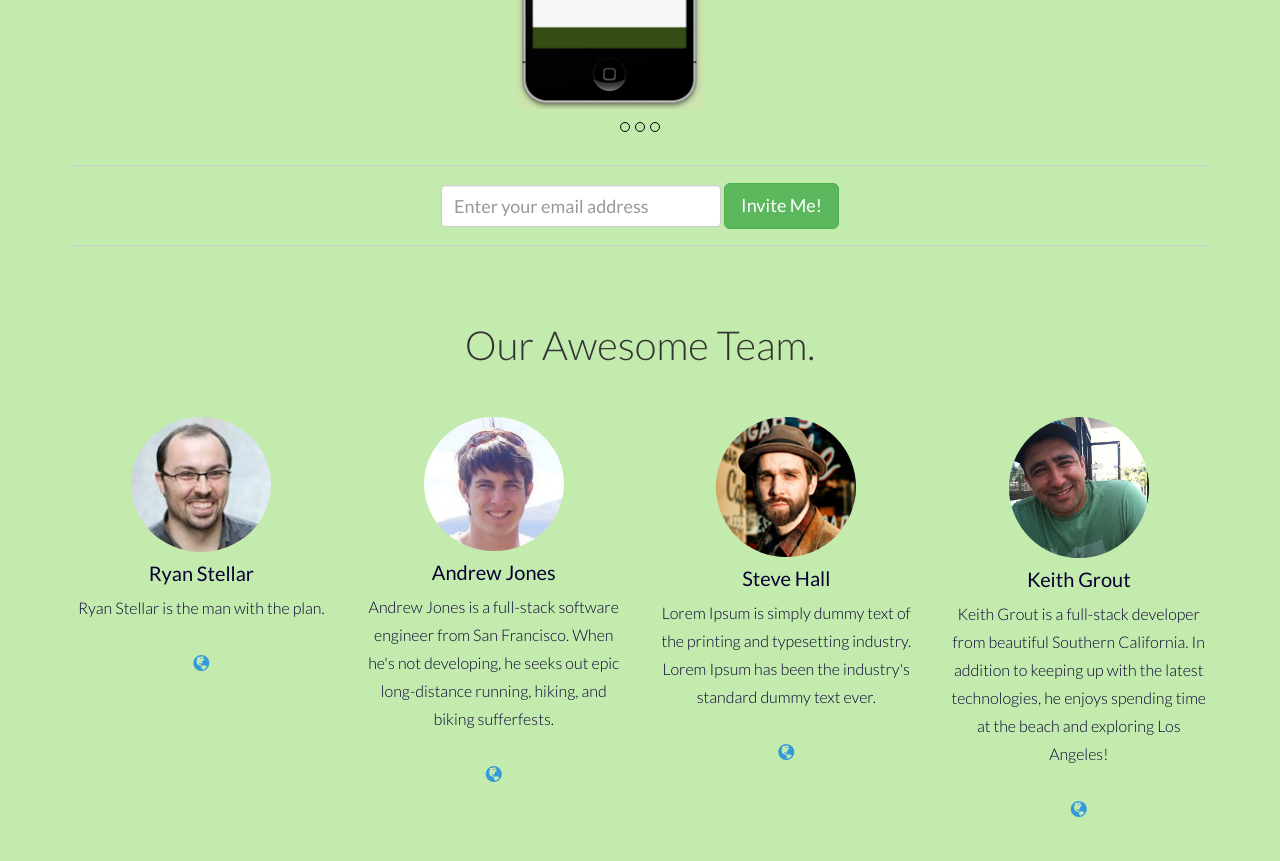
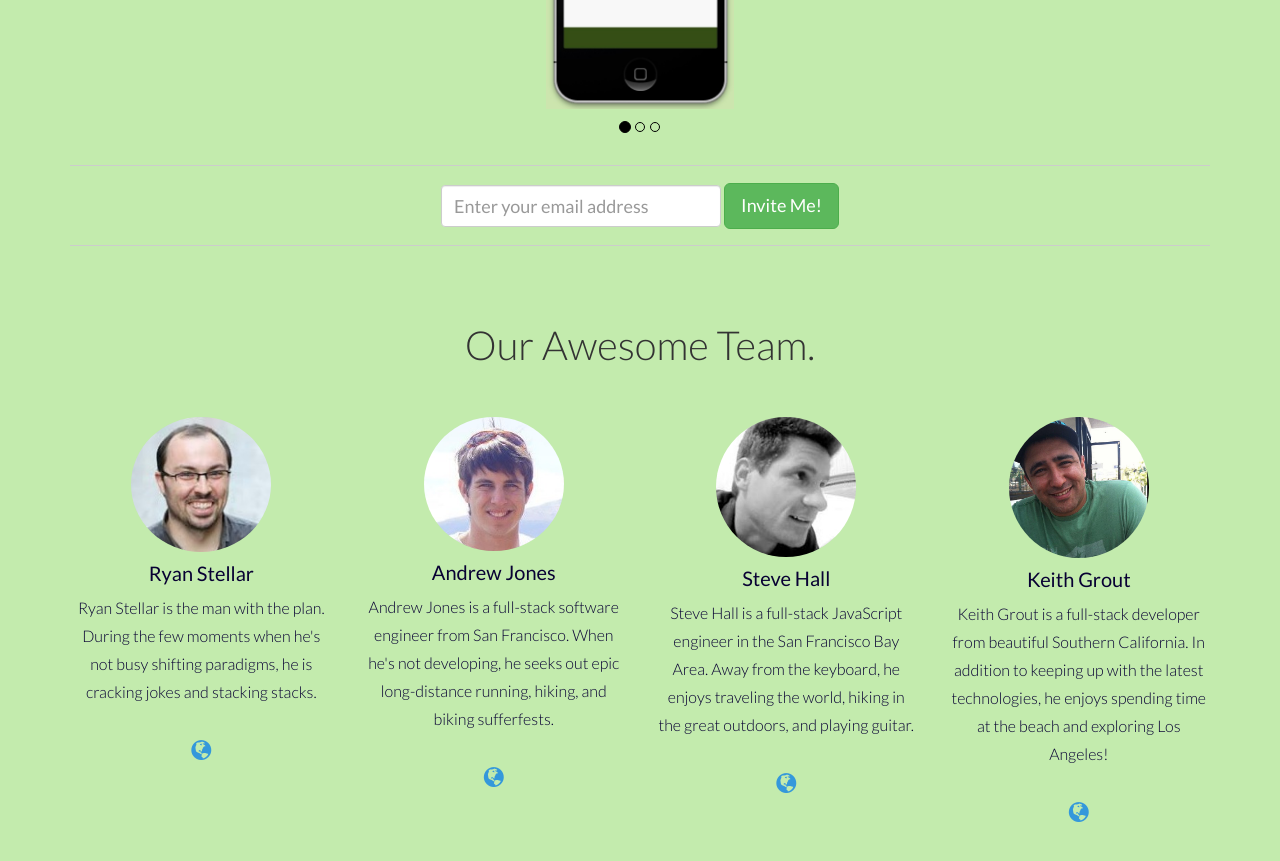
Before and after one commit to acjones617/HappyMeterLanding, a plain HTML site: page index.html in a window 1280 px wide. Shown: the part 2220-3081 px from the top of the page. Drawn offline with nearby package versions, Linux system fonts and the light colour scheme.

Commit message:
Adds Steve Hall and Ryan Stellar bio and pictures

```diff
--- a/assets/css/main.css
+++ b/assets/css/main.css
@@ -207,3 +207,7 @@ p {
   font-weight: 350;
   color: #080033;
 }
+
+.glyphicon {
+  font-size: 20px;
+}
--- a/assets/js/landing.js
+++ b/assets/js/landing.js
@@ -4,5 +4,3 @@ $('body').append(
 src="http://i.imgur.com/x86kKmF.png" \
 alt="Built at Hack Reactor"> \
 </a>');
-
-console.log('an');
--- a/index.html
+++ b/index.html
@@ -49,6 +49,10 @@
     </div> -->
 
 <!--/.nav-collapse -->
+  <!-- Created at Hack Reactor Banner -->
+  <a href="http://hackreactor.com">
+    <img style="position: fixed; top: 0; right: 0; border: 0;" src="http://i.imgur.com/x86kKmF.png" alt="Built at Hack Reactor">
+  </a>
 
 	<div id="headerwrap">
 		<div class="container">
@@ -138,10 +142,10 @@ What would it be like to work for a company that truly understands the needs of
 			</div>
 		</div><!-- /row -->
 
-		<! -- CAROUSEL -->
+		<!-- CAROUSEL -->
 		<div class="row mt centered">
 			<div class="col-lg-6 col-lg-offset-3">
-				<div id="carousel-example-generic" class="carousel slide" data-ride="carousel">
+				<div id="carousel-example-generic" class="carousel slide" data-ride="carousel" data-interval="6000">
           <!-- Wrapper for slides -->
           <div class="carousel-inner">
             <div class="item active">
@@ -160,7 +164,13 @@ What would it be like to work for a company that truly understands the needs of
 				    <li data-target="#carousel-example-generic" data-slide-to="1"></li>
 				    <li data-target="#carousel-example-generic" data-slide-to="2"></li>
 				  </ol>
-
+          <!-- Arrow controls  -->
+				  <!-- <a class="left carousel-control" href="#carousel-example-generic" data-slide="prev">
+            <span class="glyphicon glyphicon-chevron-left"></span>
+          </a>
+          <a class="right carousel-control" href="#carousel-example-generic" data-slide="next">
+            <span class="glyphicon glyphicon-chevron-right"></span>
+          </a> -->
         </div>
 			</div><!-- /col-lg-8 -->
 		</div><!-- /row -->
@@ -193,7 +203,7 @@ What would it be like to work for a company that truly understands the needs of
       <div class="col-md-3">
         <img class="img-circle" src="assets/img/ryanstellar.jpg" width="140" alt="">
         <h4>Ryan Stellar</h4>
-        <p>Ryan Stellar is the man with the plan.</p>
+        <p>Ryan Stellar is the man with the plan. During the few moments when he's not busy shifting paradigms, he is cracking jokes and stacking stacks.</p>
         <p><a href="http://www.hackreactor.com/team/"><i class="glyphicon glyphicon-globe"></i></a></p>
       </div><!--/col-lg-4 -->
 
@@ -205,10 +215,10 @@ What would it be like to work for a company that truly understands the needs of
 			</div><!--/col-lg-4 -->
 
 			<div class="col-md-3">
-				<img class="img-circle" src="assets/img/pic2.jpg" width="140" alt="">
+				<img class="img-circle" src="assets/img/SteveHall.jpg" width="140" alt="">
 				<h4>Steve Hall</h4>
-				<p>Lorem Ipsum is simply dummy text of the printing and typesetting industry. Lorem Ipsum has been the industry's standard dummy text ever.</p>
-        <p><i class="glyphicon glyphicon-globe"></i></p>
+				<p>Steve Hall is a full-stack JavaScript engineer in the San Francisco Bay Area. Away from the keyboard, he enjoys traveling the world, hiking in the great outdoors, and playing guitar.</p>
+        <p><a href="https://github.com/sghall"><i class="glyphicon glyphicon-globe"></i></a></p>
 			</div><!--/col-lg-4 -->
 
 			<div class="col-md-3">
@@ -225,10 +235,6 @@ What would it be like to work for a company that truly understands the needs of
     <!-- Placed at the end of the document so the pages load faster -->
     <script src="https://code.jquery.com/jquery-1.10.2.min.js"></script>
     <script src="assets/js/bootstrap.min.js"></script>
-    <script src="assets/js/landing.js"></script>
-
-        <!-- Created at Hack Reactor banner -->
-
 
   </body>
 </html>
```
Also changed, not shown: assets/img/SteveHall.jpg (added).
